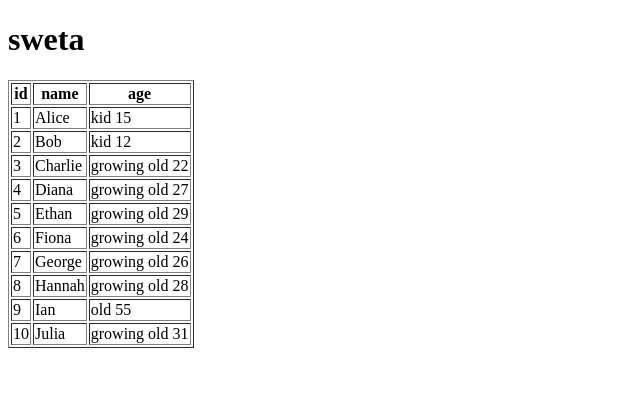
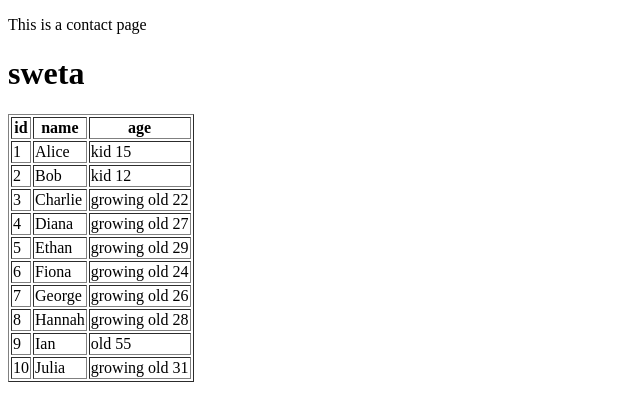
Before and after one commit to Swetakhadka7/Todolist.py, a Django app: page / in a window 1280 px wide. Shown: the top 420 px of the page, without its empty margins (0-640 px from the left). Run offline with Django 5.2, Linux system fonts and the light colour scheme.

Commit message:
html files

```diff
--- /dev/null
+++ b/templates/contact.html
@@ -0,0 +1,12 @@
+<!DOCTYPE html>
+<html lang="en">
+<head>
+    <meta charset="UTF-8">
+    <meta name="viewport" content="width=device-width, initial-scale=1.0">
+    <title>Contact</title>
+</head>
+<body>
+  <p>This is a contact page</p>
+  {% block body %}{% endblock body %}
+</body>
+</html>
--- a/templates/index.html
+++ b/templates/index.html
@@ -1,11 +1,8 @@
-<!DOCTYPE html>
-<html lang="en">
-<head>
-    <meta charset="UTF-8">
-    <meta name="viewport" content="width=device-width, initial-scale=1.0">
-    <title>Document</title>
-</head>
-<body>
+
+{% extends "contact.html" %}
+{% block title %}Index{%endblock title%}
+{%block body %}
+
     <h1>{{name}}</h1>
 
     <table border = "1">
@@ -33,6 +30,4 @@
             {% endfor %}
         </tbody>
     </table>
-
-</body>
-</html>
+{% endblock body%}
--- a/todo/views.py
+++ b/todo/views.py
@@ -23,6 +23,8 @@ def home(request):
     # return HttpResponse("Hello World")
 
 def contact(request):
+    return render(request,'contact.html')
+
     return HttpResponse("This is contact page")
 def about(request):
     return HttpResponse("This is about page")
```
Also changed, not shown: templates/base.html (added, +12 -0 lines), db.sqlite3, readme.md.
